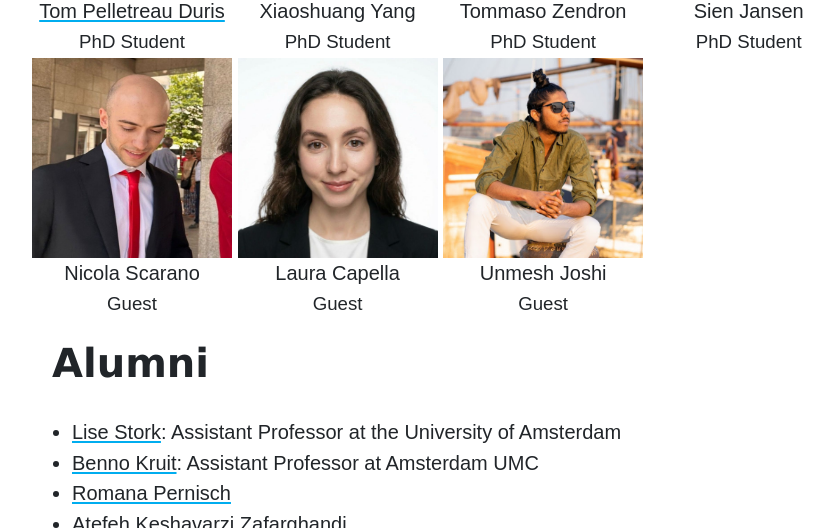
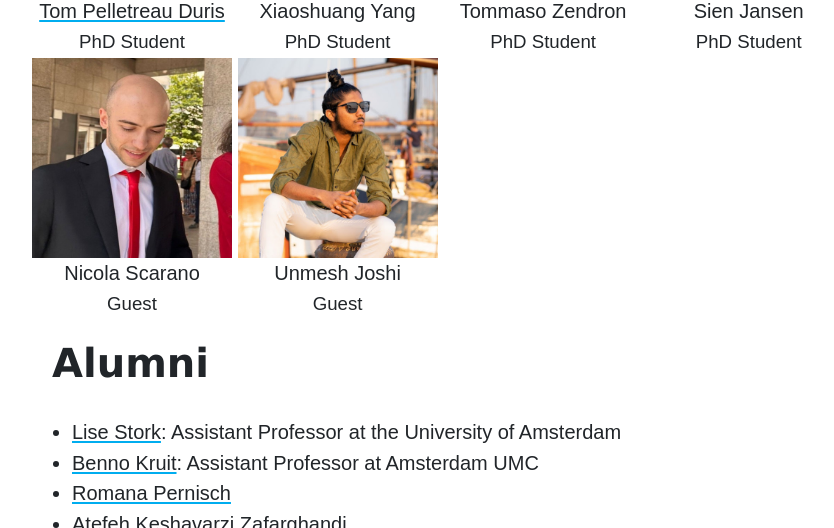
Before and after one commit to kai-vu/site, a Jekyll site: the page built from people.md, in a window 1280 px wide and 900 px high, scrolled down 1001 px, cut to the strip 372-900 px from the top of the window. Shown: the whole strip, without its empty margins (172-1006 px from the left). Built offline with Jekyll 4.4.1, drawn with Linux system fonts in a browser that asks for light colours.

```diff
--- a/people.md
+++ b/people.md
@@ -26,8 +26,6 @@
     <br><span style="font-size:14pt">PhD Student</span></div>
     <div style="text-align: center; width:200px; display:inline-block; vertical-align:top;"><img src="images/Nicola.jpg" width="200" height="200"><br>Nicola Scarano
     <br><span style="font-size:14pt">Guest</span></div>
-    <div style="text-align: center; width:200px; display:inline-block; vertical-align:top;"><img src="images/Laura.jpeg" width="200" height="200"><br>Laura Capella
-    <br><span style="font-size:14pt">Guest</span></div>
     <div style="text-align: center; width:200px; display:inline-block; vertical-align:top;"><img src="images/unmesh.png" width="200" height="200"><br>Unmesh Joshi<br><span style="font-size:14pt">Guest</span></div>
 </div>
 
```
Also changed, not shown: other parts of people.md (+1 -0 lines).
